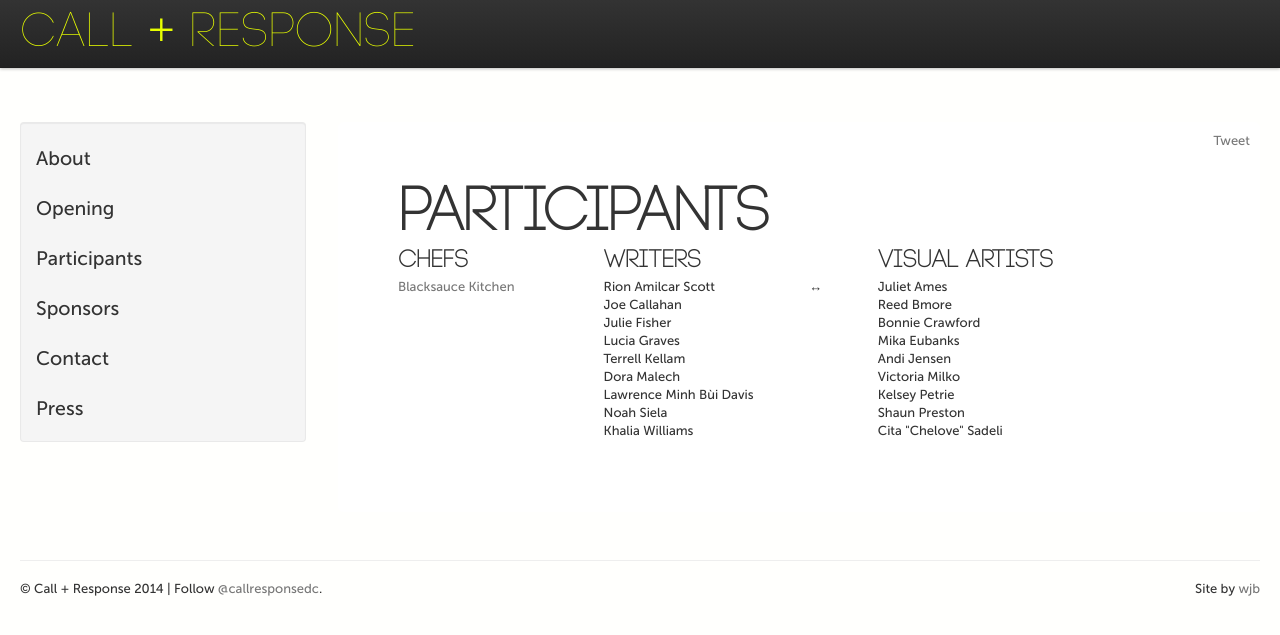
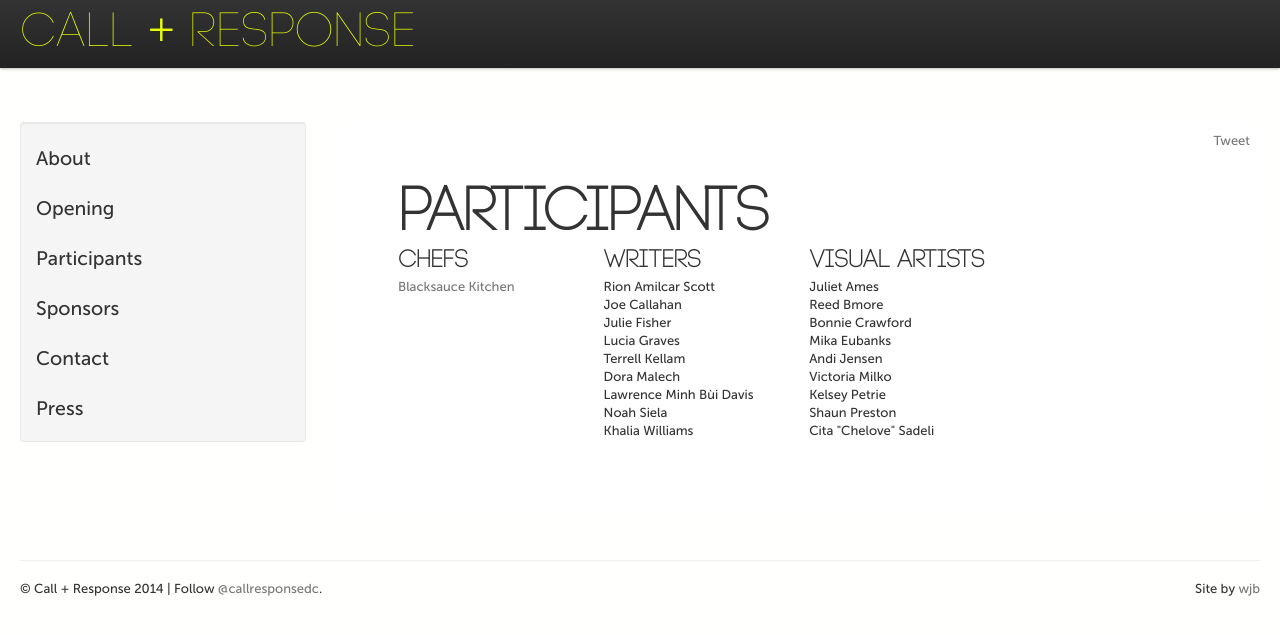
Before and after one commit to callandresponsedc/callandresponsedc, a Jekyll site: the page built from participants/index.html, in a window 1280 px wide. Shown: the top 635 px of the page. Built offline with Jekyll 4.4.1, drawn with Linux system fonts in a browser that asks for light colours; Markdown is read by kramdown in place of the engine named in the settings; comment, search, counter and statistics services are not loaded.

Commit message:
Update index.html

```diff
--- a/participants/index.html
+++ b/participants/index.html
@@ -30,10 +30,7 @@ title: Participants
     </ul>
   </div>
   <div class="span1 pull-center">
-    <h2>&nbsp;</h2>
-    <ul class="no-bullet">
-      <li>&#x2194;</li>
-    </ul>
+
   </div>
   <div class="span3 pull-right" id="artists">
     <h2>Visual Artists</h2>
```
